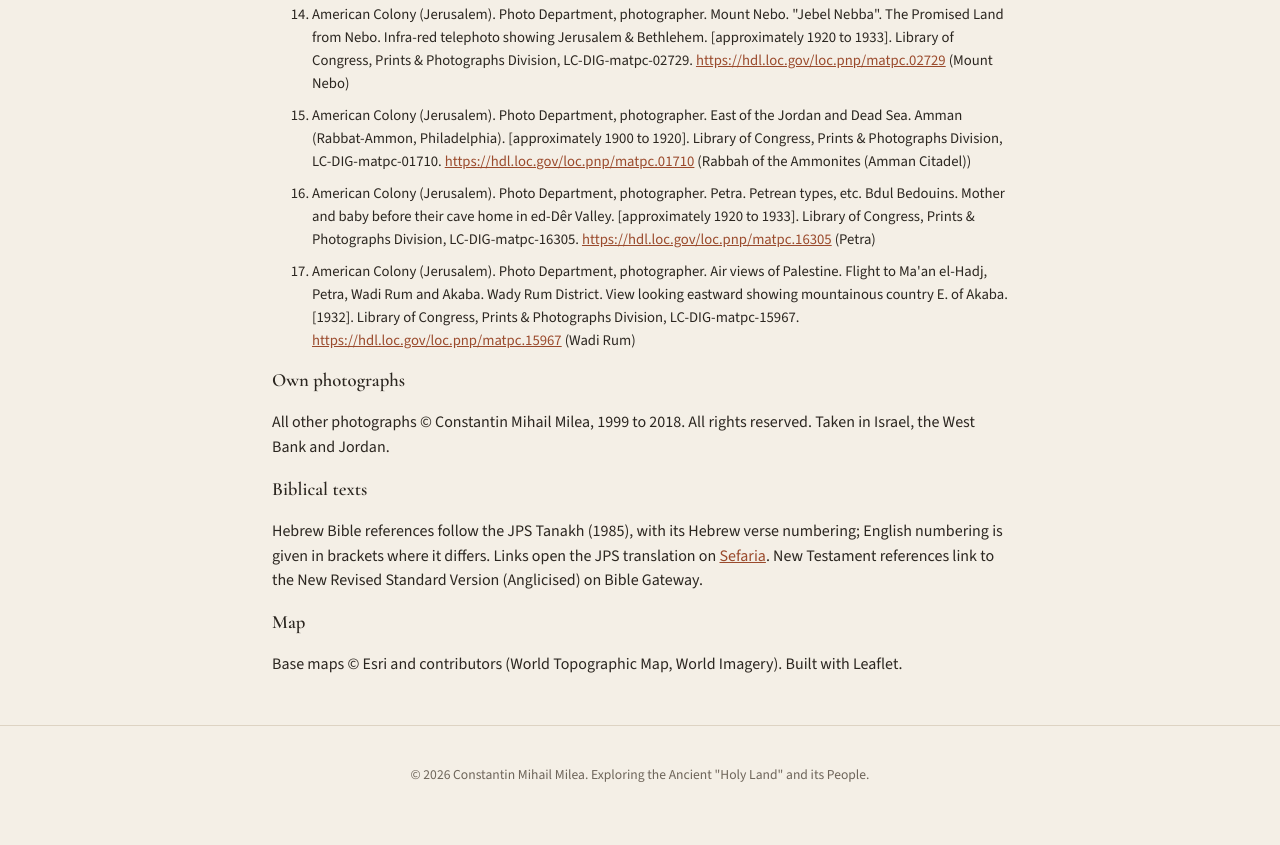
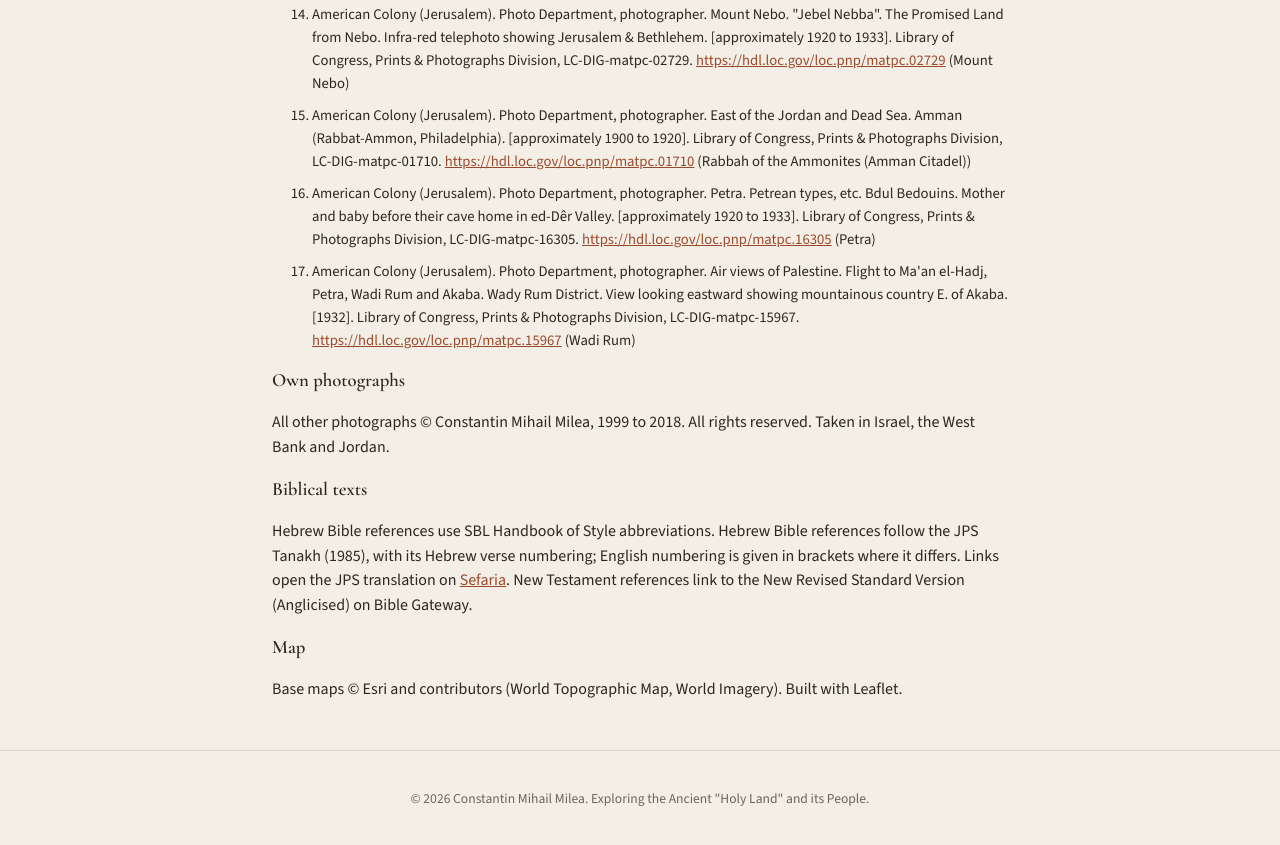
Before and after one commit to rolleikid/holyland-map, a plain HTML site: page index.html in a window 1280 px wide. Shown: the part 2498-3343 px from the top of the page. Before the commit the page ends 3320 px from the top, so only its background shows below. Drawn offline with nearby package versions, Linux system fonts and the light colour scheme.

Commit message:
SBL abbreviations

```diff
--- a/index.html
+++ b/index.html
@@ -913,7 +913,7 @@ figcaption { margin-top: 0.4rem; font-size: 0.8rem; color: var(--muted); }
     <h3>Own photographs</h3>
     <p>All other photographs © Constantin Mihail Milea, 1999 to 2018. All rights reserved. Taken in Israel, the West Bank and Jordan.</p>
     <h3>Biblical texts</h3>
-    <p>Hebrew Bible references follow the JPS Tanakh (1985), with its Hebrew verse numbering; English numbering is given in brackets where it differs. Links open the JPS translation on <a href="https://www.sefaria.org/texts" target="_blank" rel="noopener">Sefaria</a>. New Testament references link to the New Revised Standard Version (Anglicised) on Bible Gateway.</p>
+    <p>Hebrew Bible references use SBL Handbook of Style abbreviations. Hebrew Bible references follow the JPS Tanakh (1985), with its Hebrew verse numbering; English numbering is given in brackets where it differs. Links open the JPS translation on <a href="https://www.sefaria.org/texts" target="_blank" rel="noopener">Sefaria</a>. New Testament references link to the New Revised Standard Version (Anglicised) on Bible Gateway.</p>
     <h3>Map</h3>
     <p>Base maps © Esri and contributors (World Topographic Map, World Imagery). Built with Leaflet.</p>
   </section>
@@ -959,7 +959,7 @@ const PLACES = [
     name: "The Western Wall",
     region: "Jerusalem",
     lat: 31.7767, lng: 35.2345,
-    texts: [["Psalm 137:5–6", "heb", "Psalms.137.5-6"], ["1 Kings 8", "heb", "I_Kings.8"], ["Mark 13:1–2", "nt", "Mark 13:1-2"]],
+    texts: [["Ps 137:5–6", "heb", "Psalms.137.5-6"], ["1 Kgs 8", "heb", "I_Kings.8"], ["Mark 13:1–2", "nt", "Mark 13:1-2"]],
     note: "A retaining wall of the platform Herod the Great built around the Second Temple from about 20 BCE. The Romans destroyed the Temple in 70 CE. The wall became the focus of Jewish prayer and lament for the lost sanctuary. Worshippers fold written prayers and push them into the cracks between the stones, a custom recorded since at least the eighteenth century. The notes are cleared twice a year and buried on the Mount of Olives. The archive photograph shows the narrow prayer alley of the Ottoman and Mandate periods. My photograph shows the same Herodian blocks today.",
     mine: { file: "western-wall-standing.jpg", caption: "A worshipper at the Western Wall, with prayer notes in the crack beside him, March 2016.",
       more: [
@@ -974,7 +974,7 @@ const PLACES = [
     name: "Prayer on the Mount of Olives",
     region: "Jerusalem",
     lat: 31.7780, lng: 35.2410,
-    texts: [["2 Samuel 15:30", "heb", "II_Samuel.15.30"], ["Zechariah 14:4", "heb", "Zechariah.14.4"], ["Daniel 12:2", "heb", "Daniel.12.2"]],
+    texts: [["2 Sam 15:30", "heb", "II_Samuel.15.30"], ["Zech 14:4", "heb", "Zechariah.14.4"], ["Dan 12:2", "heb", "Daniel.12.2"]],
     note: "The Jewish cemetery on the Mount of Olives has received burials for close to three thousand years. David climbed this slope weeping, barefoot and with his head covered, as he fled from Absalom. Zechariah places the feet of the Lord on this mountain on the day of judgement. Jewish tradition holds that the resurrection of the dead begins here. The small stones on the graves follow the Jewish custom of marking a visit. The archive portrait shows Jerusalem's Jewish community a century earlier.",
     mine: { file: "mount-of-olives-prayer.jpg", caption: "Reading and prayer among the graves, Mount of Olives, March 2016." },
     archive: { matpc: "06793", title: "Costumes and characters, etc. Jews of Jerusalem", date: "between 1898 and 1914", search: "Jews Jerusalem" }
@@ -984,7 +984,7 @@ const PLACES = [
     name: "The Kidron Valley",
     region: "Jerusalem",
     lat: 31.7759, lng: 35.2378,
-    texts: [["2 Samuel 15:23", "heb", "II_Samuel.15.23"], ["2 Samuel 18:18", "heb", "II_Samuel.18.18"], ["Joel 4:2, 12 (Eng. 3:2, 12)", "heb", "Joel.4.2-12"]],
+    texts: [["2 Sam 15:23", "heb", "II_Samuel.15.23"], ["2 Sam 18:18", "heb", "II_Samuel.18.18"], ["Joel 4:2, 12 (Eng. 3:2, 12)", "heb", "Joel.4.2-12"]],
     note: "The valley between the Temple Mount and the Mount of Olives. David crossed it weeping as he fled from Absalom. Tradition links the rock-cut monument in the valley to Absalom, though archaeologists date it to the first century CE. Jewish tradition identifies the Kidron with Joel's 'Valley of Jehoshaphat', the place of final judgement. My photograph looks across the valley from the cemetery to the Old City.",
     mine: { file: "kidron-valley.jpg", caption: "The Old City from the Mount of Olives across the Kidron Valley, February 2012.",
       more: [
@@ -998,7 +998,7 @@ const PLACES = [
     name: "The Golden Gate (Gate of Mercy)",
     region: "Jerusalem",
     lat: 31.7789, lng: 35.2369,
-    texts: [["Ezekiel 43:1–5", "heb", "Ezekiel.43.1-5"], ["Ezekiel 44:1–3", "heb", "Ezekiel.44.1-3"]],
+    texts: [["Ezek 43:1–5", "heb", "Ezekiel.43.1-5"], ["Ezek 44:1–3", "heb", "Ezekiel.44.1-3"]],
     note: "The only gate in the eastern wall that opened directly onto the Temple platform. Ezekiel sees the glory of the Lord enter the Temple from the east and the gate shut behind it. In Jewish tradition it is Sha'ar HaRachamim, the Gate of Mercy, through which the Messiah will come. The present gate dates from the early Islamic period and has stood sealed for centuries. A Muslim cemetery lies in front of it.",
     mine: { file: "golden-gate.jpg", caption: "The sealed Golden Gate in the eastern wall, March 2016.",
       more: [ { file: "golden-gate-wall.jpg", caption: "The eastern wall and the Golden Gate from the Mount of Olives, February 2012." } ] },
@@ -1009,8 +1009,8 @@ const PLACES = [
     name: "West Jerusalem, the new city",
     region: "Jerusalem",
     lat: 31.7857, lng: 35.2125,
-    texts: [["Jeremiah 31:37–39 (Eng. 31:38–40)", "heb", "Jeremiah.31.37-39"], ["Proverbs 31:10–31", "heb", "Proverbs.31.10-31"], ["Genesis 49:13–16", "heb", "Genesis.49.13-16"], ["Exodus 28:15–21", "heb", "Exodus.28.15-21"], ["Isaiah 6:1–3", "heb", "Isaiah.6.1-3"]],
-    note: "Jerusalem began to grow outside its Ottoman walls from the 1860s, and new Jewish, Christian and Arab neighbourhoods followed. Jeremiah foresees the city rebuilt beyond its old lines, with a new boundary running out across the hills to the west. The synagogue in my main photograph belongs to the Sephardi community. Its tiled sign records that Jews from the Old City founded it in 5685, that is 1924 or 1925. Its doors carry emblems of the tribes of Israel, among them the high priest's breastplate, Zebulun's ship and Dan's scales. The panel beside them gives Eshet Chayil, the 'woman of valour' of Proverbs 31, sung at the Sabbath table on Friday night. On Jaffa Road, the former Barclays Bank is a Mandate building of the 1930s. Between 1948 and 1967 the armistice line dividing the city ran past it. Nearby, the YMCA tower was dedicated in 1933 as a meeting place for Jews, Christians and Muslims. A tall stone relief on the tower shows the six-winged seraph of Isaiah's vision in the Temple. The archive photograph shows the new streets in the last years of the Mandate.",
+    texts: [["Jer 31:37–39 (Eng. 31:38–40)", "heb", "Jeremiah.31.37-39"], ["Prov 31:10–31", "heb", "Proverbs.31.10-31"], ["Gen 49:13–16", "heb", "Genesis.49.13-16"], ["Exod 28:15–21", "heb", "Exodus.28.15-21"], ["Isa 6:1–3", "heb", "Isaiah.6.1-3"]],
+    note: "Jerusalem began to grow outside its Ottoman walls from the 1860s, and new Jewish, Christian and Arab neighbourhoods followed. Jeremiah foresees the city rebuilt beyond its old lines, with a new boundary running out across the hills to the west. The synagogue in my main photograph belongs to the Sephardi community. Its tiled sign records that Jews from the Old City founded it in 5685, that is 1924 or 1925. Its doors carry emblems of the tribes of Israel, among them the high priest's breastplate, Zebulun's ship and Dan's scales. The panel beside them gives Eshet Chayil, the 'woman of valour' of Prov 31, sung at the Sabbath table on Friday night. On Jaffa Road, the former Barclays Bank is a Mandate building of the 1930s. Between 1948 and 1967 the armistice line dividing the city ran past it. Nearby, the YMCA tower was dedicated in 1933 as a meeting place for Jews, Christians and Muslims. A tall stone relief on the tower shows the six-winged seraph of Isaiah's vision in the Temple. The archive photograph shows the new streets in the last years of the Mandate.",
     mine: { file: "west-jerusalem-synagogue.jpg", caption: "Doors of a Sephardi synagogue founded by Jews from the Old City, with the tribal emblems and Eshet Chayil, West Jerusalem, March 2018.",
       more: [
         { file: "west-jerusalem-barclays.jpg", caption: "The former Barclays Bank on Jaffa Road, a Mandate building, March 2018." },
@@ -1023,7 +1023,7 @@ const PLACES = [
     name: "Bethlehem",
     region: "Judea / West Bank",
     lat: 31.7054, lng: 35.2024,
-    texts: [["Ruth 1–4", "heb", "Ruth.1-4"], ["1 Samuel 16", "heb", "I_Samuel.16"], ["Micah 5:1 (Eng. 5:2)", "heb", "Micah.5.1"]],
+    texts: [["Ruth 1–4", "heb", "Ruth.1-4"], ["1 Sam 16", "heb", "I_Samuel.16"], ["Mic 5:1 (Eng. 5:2)", "heb", "Micah.5.1"]],
     note: "The setting of the Book of Ruth and the home of David, the shepherd chosen as king. Micah's prophecy tied a future ruler to the town. The archive photograph shows the upper and lower town in the early twentieth century, still a small hill town among terraces and fields. My photograph shows Bethlehem today behind the concrete barrier.",
     mine: { file: "bethlehem.jpg", caption: "Bethlehem behind the separation barrier, 2016." },
     archive: { matpc: "09178", title: "Bethlehem--upper & lower", date: "between 1898 and 1946", search: "Bethlehem" }
@@ -1033,7 +1033,7 @@ const PLACES = [
     name: "Rachel's Tomb and the separation wall",
     region: "Judea / West Bank",
     lat: 31.7193, lng: 35.2021,
-    texts: [["Genesis 35:16–20", "heb", "Genesis.35.16-20"], ["Jeremiah 31:14 (Eng. 31:15)", "heb", "Jeremiah.31.14"], ["1 Samuel 10:2", "heb", "I_Samuel.10.2"]],
+    texts: [["Gen 35:16–20", "heb", "Genesis.35.16-20"], ["Jer 31:14 (Eng. 31:15)", "heb", "Jeremiah.31.14"], ["1 Sam 10:2", "heb", "I_Samuel.10.2"]],
     note: "Genesis places Rachel's burial on the road to Ephrath, identified with Bethlehem. Jeremiah's image of Rachel weeping for her children made her tomb a place of lament. 1 Samuel 10:2 suggests a rival location in Benjamin. The archive shows a domed shrine beside an open road. Since 2005 the Israeli barrier encloses it, and the wall around Bethlehem now carries murals and graffiti. One mural paints Noah's dove with its olive leaf, the biblical sign that the flood was over (Genesis 8:11), with its feet in chains.",
     mine: { file: "rachels-tomb-wall.jpg", caption: "Mural on the separation wall, Bethlehem, 2016.",
       more: [ { file: "car-in-tree.jpg", caption: "A car in a tree near Bethlehem, on the road to Aida refugee camp, 2016." },
@@ -1047,7 +1047,7 @@ const PLACES = [
     name: "Hebron and the Cave of Machpelah",
     region: "Judea / West Bank",
     lat: 31.5247, lng: 35.1107,
-    texts: [["Genesis 23", "heb", "Genesis.23"], ["Genesis 49:29–32", "heb", "Genesis.49.29-32"], ["2 Samuel 2:1–4", "heb", "II_Samuel.2.1-4"]],
+    texts: [["Gen 23", "heb", "Genesis.23"], ["Gen 49:29–32", "heb", "Genesis.49.29-32"], ["2 Sam 2:1–4", "heb", "II_Samuel.2.1-4"]],
     note: "Abraham bought the cave of Machpelah as a family tomb. Jewish, Christian and Muslim tradition holds that Abraham, Isaac, Jacob, Sarah, Rebekah and Leah rest there. David reigned from Hebron for seven years before Jerusalem. The great enclosure is Herodian. Today the building serves as both a synagogue and the Ibrahimi Mosque, and the old town is divided.",
     mine: { file: "hebron.jpg", caption: "Rooftops and water tanks, Hebron, February 2012." },
     archive: { matpc: "06763", title: "View of Hebron", date: "between 1898 and 1914", search: "Hebron Machpelah" }
@@ -1057,7 +1057,7 @@ const PLACES = [
     name: "Down the Kidron to the Dead Sea",
     region: "Judean Wilderness",
     lat: 31.7050, lng: 35.3310,
-    texts: [["Ezekiel 47:1–12", "heb", "Ezekiel.47.1-12"], ["1 Samuel 24", "heb", "I_Samuel.24"], ["Psalm 63", "heb", "Psalms.63"]],
+    texts: [["Ezek 47:1–12", "heb", "Ezekiel.47.1-12"], ["1 Sam 24", "heb", "I_Samuel.24"], ["Ps 63", "heb", "Psalms.63"]],
     note: "East of Jerusalem the Kidron drops through the Judean Wilderness to the Dead Sea. Ezekiel sees a river flow from the Temple down this route and turn the Dead Sea fresh. The wilderness was also a refuge: David hid here from Saul. The monastery of Mar Saba clings to the Kidron gorge. The mountains of Moab rise beyond the sea.",
     mine: { file: "judean-wilderness.jpg", caption: "The Judean Wilderness and the Dead Sea, with the mountains of Moab beyond, 2016.",
       more: [
@@ -1072,8 +1072,8 @@ const PLACES = [
     name: "Masada",
     region: "Judean Wilderness",
     lat: 31.3156, lng: 35.3536,
-    texts: [["Deuteronomy 33–34", "heb", "Deuteronomy.33-34"], ["Ezekiel 37:1–14", "heb", "Ezekiel.37.1-14"], ["Josephus, Jewish War 7.252–406", null, null]],
-    note: "Herod the Great turned this isolated rock above the Dead Sea into a fortified palace in the first century BCE. Its name comes from the Hebrew metsudah, 'stronghold'. In the revolt against Rome, Jewish rebels held Masada until the Romans breached it in 73 or 74 CE. Josephus reports that the defenders chose death over capture, and archaeologists still debate how far his account can be taken literally. The rebels used a hall on the summit as a synagogue, the room in my main photograph. Excavators found scroll fragments buried beneath its floor: parts of Deuteronomy 33 and 34, the blessing of Moses and his death on Mount Nebo, and Ezekiel 35 to 38, including the vision of the dry bones. The defenders kept the same account of Moses looking over the land that frames the Mount Nebo pin on this map. In the twentieth century Masada became a symbol of the modern state of Israel.",
+    texts: [["Deut 33–34", "heb", "Deuteronomy.33-34"], ["Ezek 37:1–14", "heb", "Ezekiel.37.1-14"], ["Josephus, J.W. 7.252–406", null, null]],
+    note: "Herod the Great turned this isolated rock above the Dead Sea into a fortified palace in the first century BCE. Its name comes from the Hebrew metsudah, 'stronghold'. In the revolt against Rome, Jewish rebels held Masada until the Romans breached it in 73 or 74 CE. Josephus reports that the defenders chose death over capture, and archaeologists still debate how far his account can be taken literally. The rebels used a hall on the summit as a synagogue, the room in my main photograph. Excavators found scroll fragments buried beneath its floor: parts of Deut 33–34, the blessing of Moses and his death on Mount Nebo, and Ezek 35–38, including the vision of the dry bones. The defenders kept the same account of Moses looking over the land that frames the Mount Nebo pin on this map. In the twentieth century Masada became a symbol of the modern state of Israel.",
     mine: { file: "masada-synagogue.jpg", caption: "The synagogue on Masada, with its tiers of plastered benches, May 1999.",
       more: [
         { file: "masada-dead-sea.jpg", caption: "The Dead Sea and the mountains of Moab from the summit, May 1999." },
@@ -1088,7 +1088,7 @@ const PLACES = [
     name: "The Golan Heights",
     region: "Galilee and Golan",
     lat: 33.1283, lng: 35.7856,
-    texts: [["Deuteronomy 4:43", "heb", "Deuteronomy.4.43"], ["Amos 4:1", "heb", "Amos.4.1"], ["Matthew 16:13–20", "nt", "Matthew 16:13-20"]],
+    texts: [["Deut 4:43", "heb", "Deuteronomy.4.43"], ["Amos 4:1", "heb", "Amos.4.1"], ["Matt 16:13–20", "nt", "Matthew 16:13-20"]],
     note: "Golan in Bashan was one of the cities of refuge. Amos mocks the wealthy women of Samaria as 'cows of Bashan', the rich pastures of this plateau. At nearby Banias, Herod's son Philip founded Caesarea Philippi, where the Gospels set Peter's confession. The signpost on Mount Bental points to Jerusalem, Damascus and Baghdad: the road between empires that has crossed this land since antiquity.",
     mine: { file: "golan.jpg", caption: "Signpost on Mount Bental, Golan Heights, 2013.",
       more: [ { file: "golan-armour-cat.jpg", caption: "A cat on a disused armoured vehicle, Golan Heights, 2013." } ] },
@@ -1104,7 +1104,7 @@ const PLACES = [
     name: "Capernaum",
     region: "Galilee and Golan",
     lat: 32.8807, lng: 35.5753,
-    texts: [["Isaiah 8:23–9:1 (Eng. 9:1–2)", "heb", "Isaiah.8.23-9.1"], ["Matthew 4:13–16", "nt", "Matthew 4:13-16"], ["Mark 1:21–28", "nt", "Mark 1:21-28"], ["Luke 7:1–5", "nt", "Luke 7:1-5"]],
+    texts: [["Isa 8:23–9:1 (Eng. 9:1–2)", "heb", "Isaiah.8.23-9.1"], ["Matt 4:13–16", "nt", "Matthew 4:13-16"], ["Mark 1:21–28", "nt", "Mark 1:21-28"], ["Luke 7:1–5", "nt", "Luke 7:1-5"]],
     note: "A fishing village on the north shore of the Sea of Galilee. Its Hebrew name, Kefar Nahum, means Nahum's village. The Gospels make it the base of Jesus' ministry in Galilee and place him teaching in its synagogue, and Matthew links his move here to Isaiah's prophecy about Galilee. The white limestone synagogue standing today dates from the late Roman or Byzantine period, but it rests on black basalt foundations that many scholars date to the first century. Its carvings mix Jewish and classical motifs: the scallop shell in my photograph, and a relief of a wheeled shrine, possibly the Ark of the Covenant, in the archive photograph. Basalt houses of the ancient village lie beside it.",
     mine: { file: "capernaum-shell.jpg", caption: "A carved scallop-shell niche and capitals from the synagogue, Capernaum, 28 May 1999.",
       more: [ { file: "capernaum-houses.jpg", caption: "Basalt houses of the ancient village under bougainvillea, Capernaum, May 1999." } ] },
@@ -1115,7 +1115,7 @@ const PLACES = [
     name: "Caesarea Maritima",
     region: "Coast",
     lat: 32.5000, lng: 34.8917,
-    texts: [["Acts 10", "nt", "Acts 10"], ["Acts 23:23–26:32", "nt", "Acts 23:23-26:32"], ["Josephus, Antiquities 15.331–341", null, null]],
+    texts: [["Acts 10", "nt", "Acts 10"], ["Acts 23:23–26:32", "nt", "Acts 23:23-26:32"], ["Josephus, Ant. 15.331–341", null, null]],
     note: "Herod the Great built a city and an artificial harbour here and named it for Caesar Augustus. It became the seat of the Roman governors of Judea, and a stone found here in 1961 names Pontius Pilate. Acts sets the conversion of the centurion Cornelius here and Paul's two years in custody. The minaret and walls in my photograph come from the later Muslim and Crusader towns.",
     mine: { file: "caesarea.jpg", caption: "The harbour of Caesarea Maritima with the minaret and Crusader walls, 2018." },
     archive: { matpc: "03969", title: "Caesarea. (Kaisarieh). The castle and harbour from the north", date: "1938", search: "Caesarea" }
@@ -1125,7 +1125,7 @@ const PLACES = [
     name: "Mount Nebo",
     region: "Transjordan",
     lat: 31.7676, lng: 35.7253,
-    texts: [["Numbers 21:20", "heb", "Numbers.21.20"], ["Deuteronomy 32:48–52", "heb", "Deuteronomy.32.48-52"], ["Deuteronomy 34:1–8", "heb", "Deuteronomy.34.1-8"]],
+    texts: [["Num 21:20", "heb", "Numbers.21.20"], ["Deut 32:48–52", "heb", "Deuteronomy.32.48-52"], ["Deut 34:1–8", "heb", "Deuteronomy.34.1-8"]],
     note: "From Nebo the Lord shows Moses the whole land, from Gilead to the western sea, and tells him he will not enter it. Moses dies in Moab, and Deuteronomy says no one knows his burial place. The archive photographer used an infra-red telephoto lens to show what Moses was shown: Jerusalem and Bethlehem, seen from Moab. Every other pin on this map lies inside that view or beside it. The site makes a fitting frame for the project: the land as promise, seen from outside.",
     mine: { file: "mount-nebo.jpg", caption: "The view west from Mount Nebo towards the Jordan Valley, 2018." },
     archive: { matpc: "02729", title: "Mount Nebo. \"Jebel Nebba\". The Promised Land from Nebo. Infra-red telephoto showing Jerusalem & Bethlehem", date: "approximately 1920 to 1933", search: "Nebo" }
@@ -1135,7 +1135,7 @@ const PLACES = [
     name: "Rabbah of the Ammonites (Amman Citadel)",
     region: "Transjordan",
     lat: 31.9547, lng: 35.9343,
-    texts: [["Deuteronomy 3:11", "heb", "Deuteronomy.3.11"], ["2 Samuel 11:1", "heb", "II_Samuel.11.1"], ["2 Samuel 12:26–31", "heb", "II_Samuel.12.26-31"], ["Amos 1:13–15", "heb", "Amos.1.13-15"]],
+    texts: [["Deut 3:11", "heb", "Deuteronomy.3.11"], ["2 Sam 11:1", "heb", "II_Samuel.11.1"], ["2 Sam 12:26–31", "heb", "II_Samuel.12.26-31"], ["Amos 1:13–15", "heb", "Amos.1.13-15"]],
     note: "The Citadel hill was Rabbah, capital of the Ammonites, Israel's neighbours and frequent enemies. David's army besieged Rabbah while he stayed in Jerusalem with Bathsheba, and Uriah died at its walls. The Greeks renamed the city Philadelphia. The Roman Temple of Hercules and the Umayyad palace show the later layers.",
     mine: { file: "amman-citadel.jpg", caption: "Ruins on the Citadel above modern Amman, 2018.",
       more: [
@@ -1149,7 +1149,7 @@ const PLACES = [
     name: "Petra",
     region: "Transjordan",
     lat: 30.3285, lng: 35.4444,
-    texts: [["Genesis 36", "heb", "Genesis.36"], ["Numbers 20:14–21", "heb", "Numbers.20.14-21"], ["Obadiah 1:1–4", "heb", "Obadiah.1.1-4"]],
+    texts: [["Gen 36", "heb", "Genesis.36"], ["Num 20:14–21", "heb", "Numbers.20.14-21"], ["Obad 1–4", "heb", "Obadiah.1.1-4"]],
     note: "Petra lies in the territory of ancient Edom, Israel's 'brother' nation descended from Esau. Edom refused Israel passage on the way from Egypt. Obadiah condemns Edom's pride in its homes among the clefts of the rock. The rock-cut city itself belongs to the Nabataeans, Arab traders who flourished from the fourth century BCE until Rome annexed them in 106 CE. The archive photograph shows a Bdul Bedouin mother and child at their cave home. The Bdul lived in Petra's rock-cut tombs and caves until 1985, when Jordan moved them to the new village of Umm Sayhoun as Petra became a World Heritage Site.",
     mine: { file: "petra.jpg", caption: "The Royal Tombs, Petra, 2018.",
       more: [
@@ -1163,7 +1163,7 @@ const PLACES = [
     name: "Wadi Rum",
     region: "Transjordan",
     lat: 29.5759, lng: 35.4196,
-    texts: [["Exodus 16–17", "heb", "Exodus.16-17"], ["Deuteronomy 8:2–4", "heb", "Deuteronomy.8.2-4"], ["Hosea 2:16 (Eng. 2:14)", "heb", "Hosea.2.16"]],
+    texts: [["Exod 16–17", "heb", "Exodus.16-17"], ["Deut 8:2–4", "heb", "Deuteronomy.8.2-4"], ["Hos 2:16 (Eng. 2:14)", "heb", "Hosea.2.16"]],
     note: "Desert like Wadi Rum frames the wilderness theme of the Hebrew Bible: forty years of testing, dependence and covenant. Hosea imagines God leading Israel back into the desert to speak to her heart. The valley holds thousands of rock inscriptions and a Nabataean temple. Bedouin still live and herd here, a link to the nomadic memory of Israel's ancestors.",
     mine: { file: "wadi-rum.jpg", caption: "A Bedouin camel train in a sandstorm, Wadi Rum, 2018.",
       more: [ { file: "wadi-rum-haze.jpg", caption: "The mountains of Wadi Rum in haze, 2018." } ] },
```
